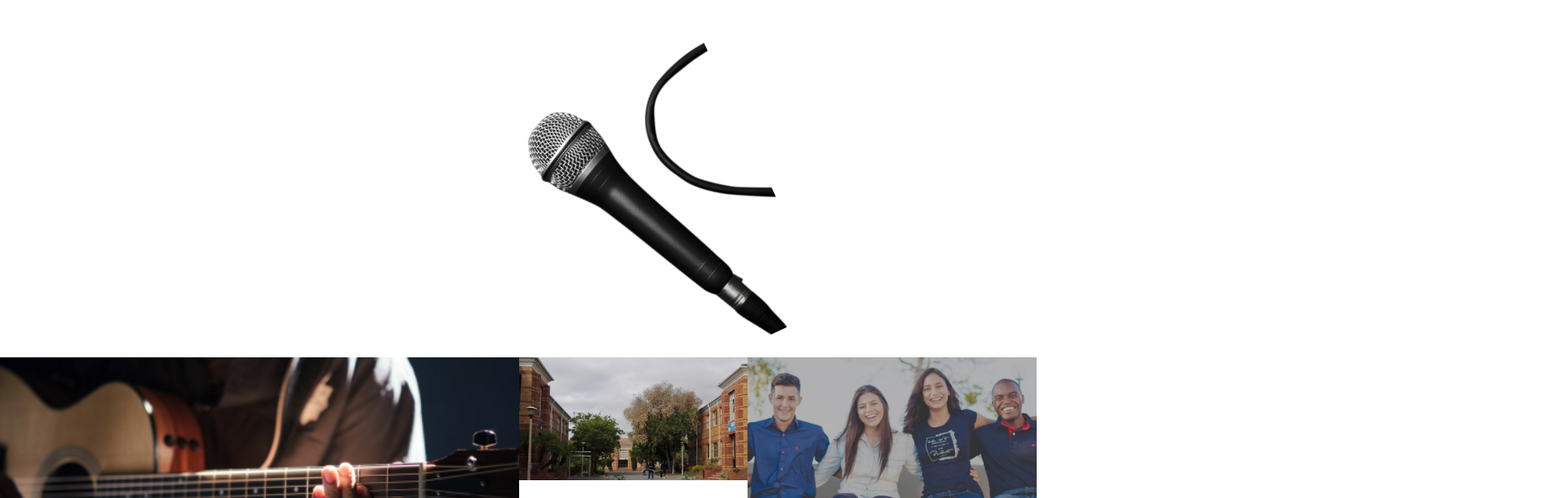
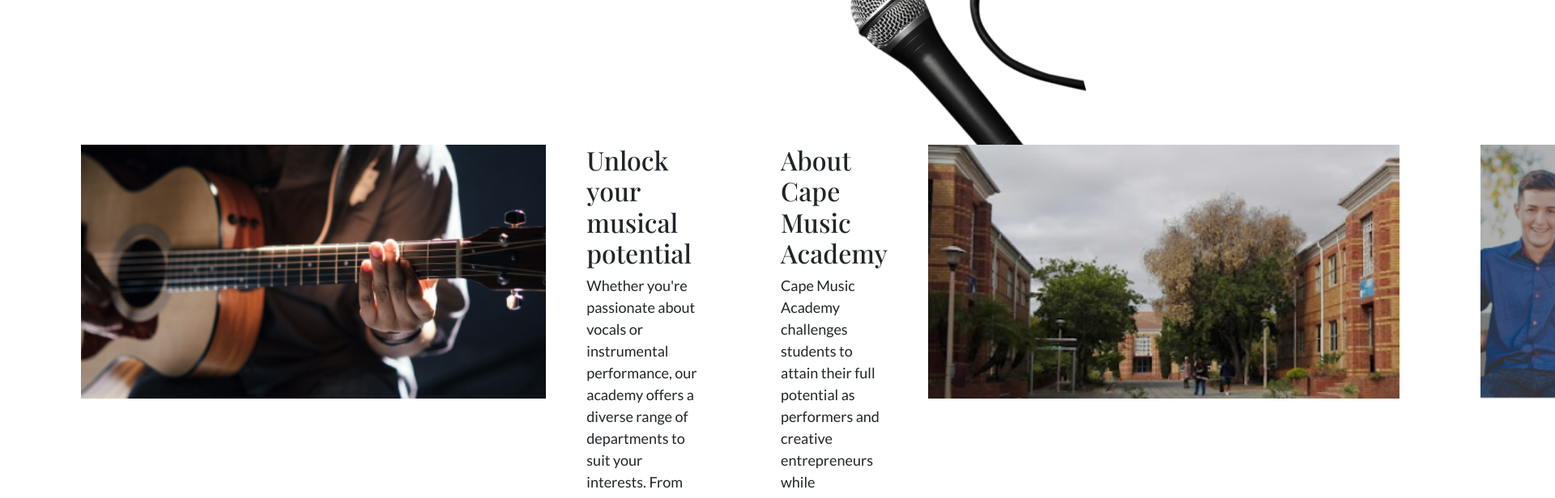
Before and after one commit to chandredewet/capemusicacademy, a React (Create React App) app: page / in a window 1280 px wide. Shown: the part 1880-2496 px from the top of the page at 81% size, 1920 px wide, since content can reach past the window. Built offline with nearby package versions, Linux system fonts and the light colour scheme; a web font is replaced by a local one.

Commit message:
about page media query laptop size

```diff
--- a/src/components/About.css
+++ b/src/components/About.css
@@ -105,3 +105,79 @@
     width: 722px;
   }
 }
+
+/* see typical device breakpoints
+https://www.w3schools.com/css/css_rwd_mediaqueries.asp */
+
+@media only screen and (min-width: 992px) {
+  .about-container {
+    max-width: 100vw;
+    position: relative;
+  }
+
+  .about-hero-title {
+    background: white;
+    color: black;
+    font-size: 40px;
+    padding-bottom: 200px;
+  }
+
+  .about-hero-img {
+    position: absolute;
+
+    width: 30vw;
+    height: 300px;
+    /* margin: 50 0 0 50px; */
+    /* padding-top: 5rem; */
+
+    right: 10%;
+    top: 100px;
+    width: auto;
+    transform: rotate(-15deg);
+  }
+  .about-article-container {
+    margin: 50px;
+  }
+  .about-article-container article {
+    margin: 50px;
+  }
+  .about-article-container article img {
+    width: 714px;
+    height: 314px;
+  }
+
+  .about-article-container article div {
+    width: 714px;
+  }
+
+  .about-article-container article p {
+    padding: 0;
+    text-align: left;
+  }
+
+  .about-article-container article h2 {
+    padding: 0;
+    text-align: left;
+  }
+
+  .about-article-container article {
+    display: flex;
+    gap: 50px;
+    justify-content: center;
+  }
+  /* display: grid;
+    grid-template-columns: 714px 1fr;
+    grid-template-rows: 314px;
+    gap: 50px;
+    margin: 50px 100px;
+  }
+
+
+
+ */
+
+  .about-article-container article:nth-child(2) {
+    flex-direction: row-reverse;
+    text-align: right;
+  }
+}
--- a/src/components/Landing.css
+++ b/src/components/Landing.css
@@ -75,3 +75,12 @@
   bottom: 10px;
   left: 25%;
 }
+
+/* see typical device breakpoints
+https://www.w3schools.com/css/css_rwd_mediaqueries.asp */
+
+@media only screen and (min-width: 992px) {
+  div.example {
+    font-size: 80px;
+  }
+}
```
